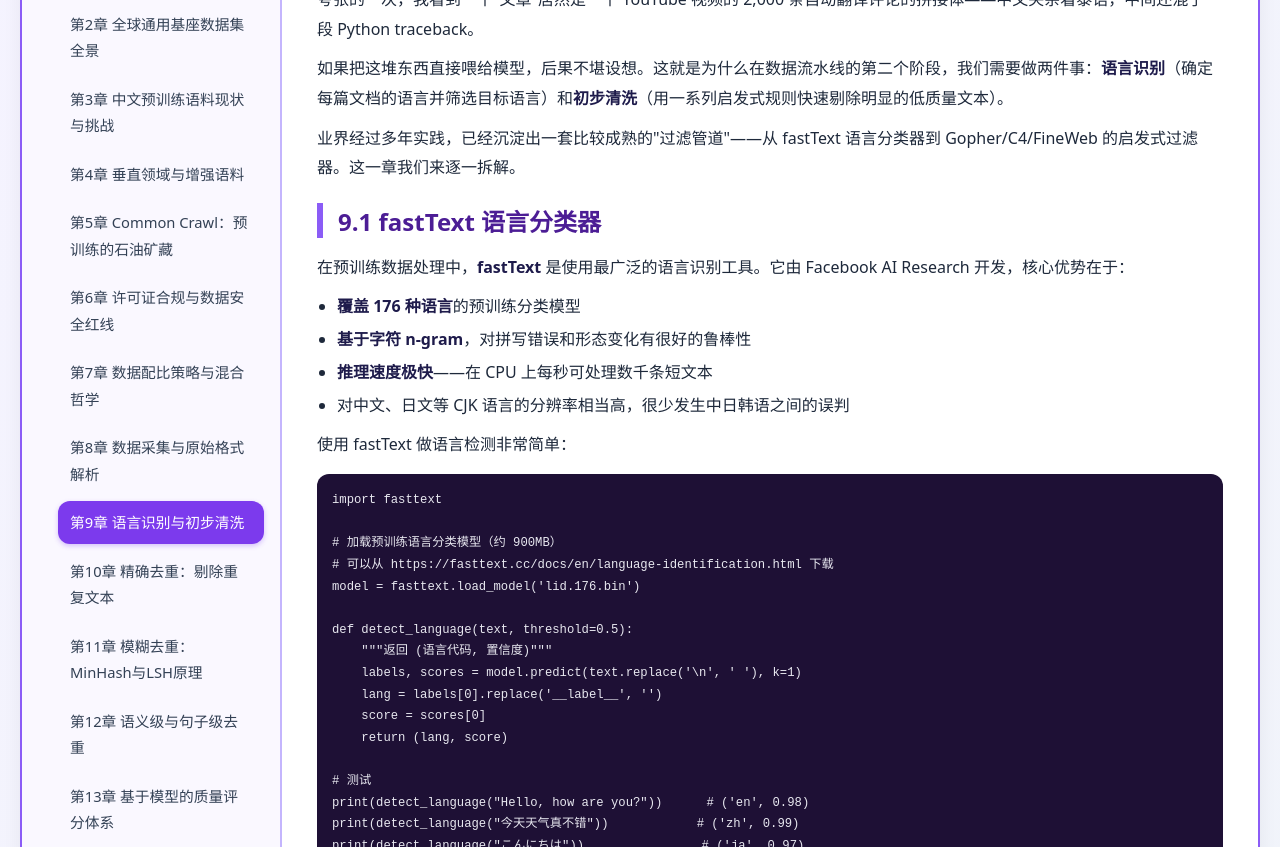
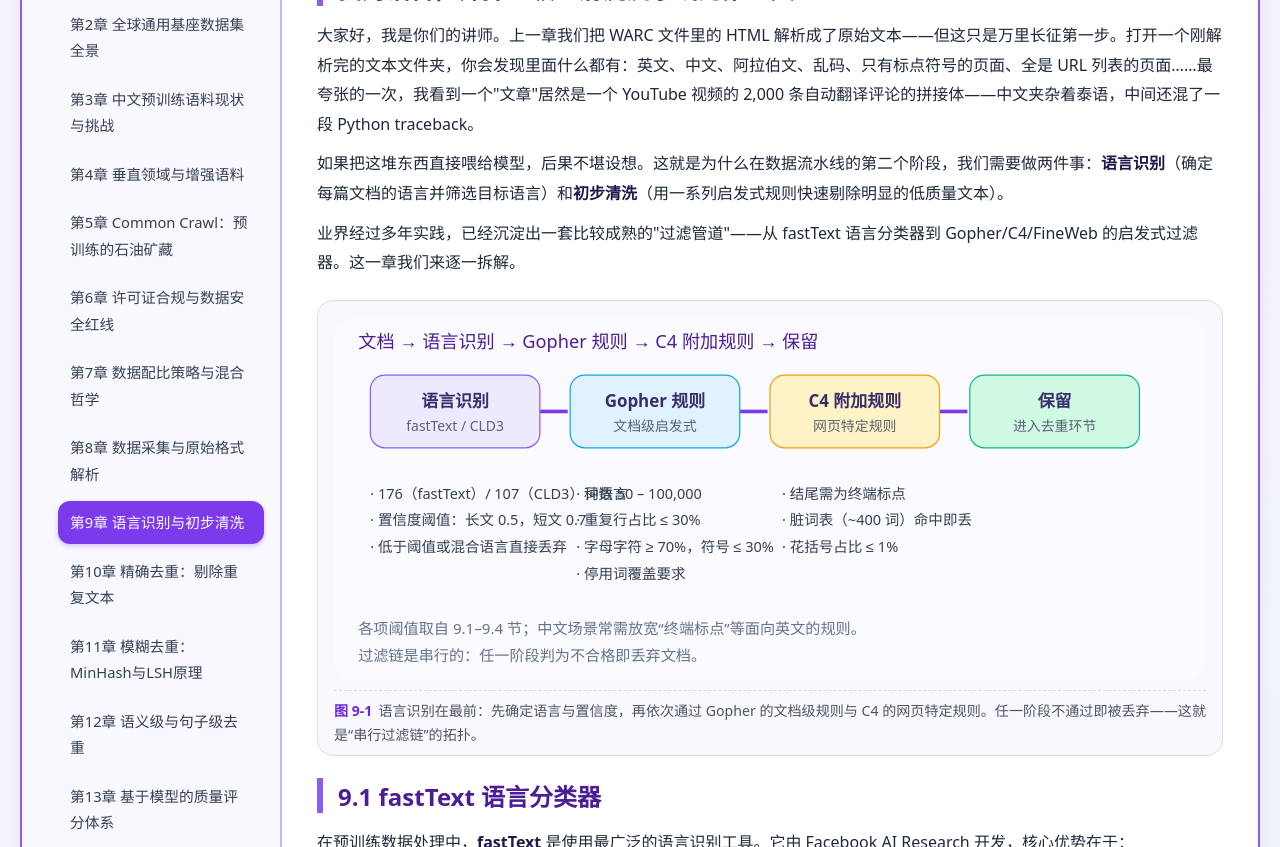
Before and after one commit to 1998x-stack/pretraining-dataset-tutorial, a plain HTML site: page 09.html in a window 1280 px wide. Shown: the part 196-1043 px from the top of the page. Drawn offline with Linux system fonts and the light colour scheme.

Commit message:
feat(pretraining-dataset-tutorial): 第9章语义化结构与清洗过滤链图解

```diff
--- a/09.html
+++ b/09.html
@@ -5,11 +5,13 @@
     <meta name="viewport" content="width=device-width, initial-scale=1.0, maximum-scale=1.5, user-scalable=yes">
     <title>第9章 语言识别与初步清洗</title>
     <link rel="stylesheet" href="theme.css">
+    <style>table{width:100%;max-width:100%;border-collapse:collapse}pre{overflow-x:auto;max-width:100%}.math-scroll{overflow-x:auto;max-width:100%}img,svg{max-width:100%}@media(max-width:480px){table{table-layout:fixed}th,td{overflow-wrap:anywhere}}</style>
 </head>
 <body>
+<a class="skip-link" href="#content">跳转至正文</a>
 <div class="double-border">
 <div class="container">
-    <div class="sidebar">
+    <nav class="sidebar" aria-label="课程目录">
         <h3>📊 课程目录</h3>
         <ul class="chapter-list">
             <li><a href="01.html">第1章 预训练数据决定模型上限</a></li>
@@ -41,8 +43,12 @@
             <li><a href="27.html">第27章 实战项目：构建1B模型训练数据集</a></li>
             <li><a href="28.html">第28章 规模化落地：从TB级到PB级的挑战</a></li>
         </ul>
-    </div>
-    <div class="main-content">
+    </nav>
+    <main id="content" class="main-content"><article>
+        <header class="article-header">
+            <h1>第9章 · 语言识别与初步清洗</h1>
+            <p class="dek">清洗流水线的第一关：fastText / CLD3 如何做语言识别，Gopher 与 C4 的启发式规则如何层层剥掉乱码、模板与垃圾页。</p>
+        </header>
         <h2>找对语言，筛掉垃圾：清洗流水线的第一关</h2>
 
         <p>大家好，我是你们的讲师。上一章我们把 WARC 文件里的 HTML 解析成了原始文本——但这只是万里长征第一步。打开一个刚解析完的文本文件夹，你会发现里面什么都有：英文、中文、阿拉伯文、乱码、只有标点符号的页面、全是 URL 列表的页面……最夸张的一次，我看到一个"文章"居然是一个 YouTube 视频的 2,000 条自动翻译评论的拼接体——中文夹杂着泰语，中间还混了一段 Python traceback。</p>
@@ -50,6 +56,53 @@
         <p>如果把这堆东西直接喂给模型，后果不堪设想。这就是为什么在数据流水线的第二个阶段，我们需要做两件事：<strong>语言识别</strong>（确定每篇文档的语言并筛选目标语言）和<strong>初步清洗</strong>（用一系列启发式规则快速剔除明显的低质量文本）。</p>
 
         <p>业界经过多年实践，已经沉淀出一套比较成熟的"过滤管道"——从 fastText 语言分类器到 Gopher/C4/FineWeb 的启发式过滤器。这一章我们来逐一拆解。</p>
+
+        <figure>
+            <svg role="img" aria-labelledby="fig-cl-title fig-cl-desc" viewBox="0 0 720 300" xmlns="http://www.w3.org/2000/svg">
+                <title id="fig-cl-title">清洗流水线的第一关：语言识别与两级启发式过滤</title>
+                <desc id="fig-cl-desc">四个串联阶段：语言识别（fastText / CLD3）、Gopher 规则、C4 附加规则、输出。每个过滤阶段下方列出其判定条件。</desc>
+                <rect width="720" height="300" rx="18" fill="#fbfaff"/>
+                <g font-family="system-ui, 'PingFang SC', sans-serif">
+                    <text x="20" y="26" font-size="15" fill="#4c1d95">文档 → 语言识别 → Gopher 规则 → C4 附加规则 → 保留</text>
+                    <g stroke-width="3" fill="none" stroke="#7c3aed">
+                        <path d="M170 78 H193"/><path d="M335 78 H358"/><path d="M500 78 H523"/>
+                    </g>
+                    <g fill="#ede9fe" stroke="#8b5cf6">
+                        <rect x="30" y="48" width="140" height="60" rx="12"/>
+                        <rect x="195" y="48" width="140" height="60" rx="12" fill="#e0f2fe" stroke="#0ea5e9"/>
+                        <rect x="360" y="48" width="140" height="60" rx="12" fill="#fef3c7" stroke="#f59e0b"/>
+                        <rect x="525" y="48" width="140" height="60" rx="12" fill="#d1fae5" stroke="#10b981"/>
+                    </g>
+                    <g font-size="14" font-weight="600" text-anchor="middle" fill="#3b2d6b">
+                        <text x="100" y="74">语言识别</text>
+                        <text x="265" y="74">Gopher 规则</text>
+                        <text x="430" y="74">C4 附加规则</text>
+                        <text x="595" y="74">保留</text>
+                    </g>
+                    <g font-size="11.5" text-anchor="middle" fill="#5b6472">
+                        <text x="100" y="94">fastText / CLD3</text>
+                        <text x="265" y="94">文档级启发式</text>
+                        <text x="430" y="94">网页特定规则</text>
+                        <text x="595" y="94">进入去重环节</text>
+                    </g>
+                    <g font-size="12" fill="#334155">
+                        <text x="30" y="150">· 176（fastText）/ 107（CLD3）种语言</text>
+                        <text x="30" y="172">· 置信度阈值：长文 0.5，短文 0.7</text>
+                        <text x="30" y="194">· 低于阈值或混合语言直接丢弃</text>
+                        <text x="200" y="150">· 词数 50 – 100,000</text>
+                        <text x="200" y="172">· 重复行占比 ≤ 30%</text>
+                        <text x="200" y="194">· 字母字符 ≥ 70%，符号 ≤ 30%</text>
+                        <text x="200" y="216">· 停用词覆盖要求</text>
+                        <text x="370" y="150">· 结尾需为终端标点</text>
+                        <text x="370" y="172">· 脏词表（~400 词）命中即丢</text>
+                        <text x="370" y="194">· 花括号占比 ≤ 1%</text>
+                    </g>
+                    <text x="20" y="262" font-size="12.5" fill="#64748b">各项阈值取自 9.1–9.4 节；中文场景常需放宽“终端标点”等面向英文的规则。</text>
+                    <text x="20" y="284" font-size="12.5" fill="#64748b">过滤链是串行的：任一阶段判为不合格即丢弃文档。</text>
+                </g>
+            </svg>
+            <figcaption><span class="fig-label">图 9-1</span>语言识别在最前：先确定语言与置信度，再依次通过 Gopher 的文档级规则与 C4 的网页特定规则。任一阶段不通过即被丢弃——这就是“串行过滤链”的拓扑。</figcaption>
+        </figure>
 
         <h2>9.1 fastText 语言分类器</h2>
 
@@ -356,7 +409,7 @@ print(gopher_quality_filter(bad_text))   # False</code></pre>
             <a href="index.html">📖 返回目录</a>
             <a href="10.html">下一章 →</a>
         </div>
-    </div>
+    </article></main>
 </div>
 </div>
 </body>
```
